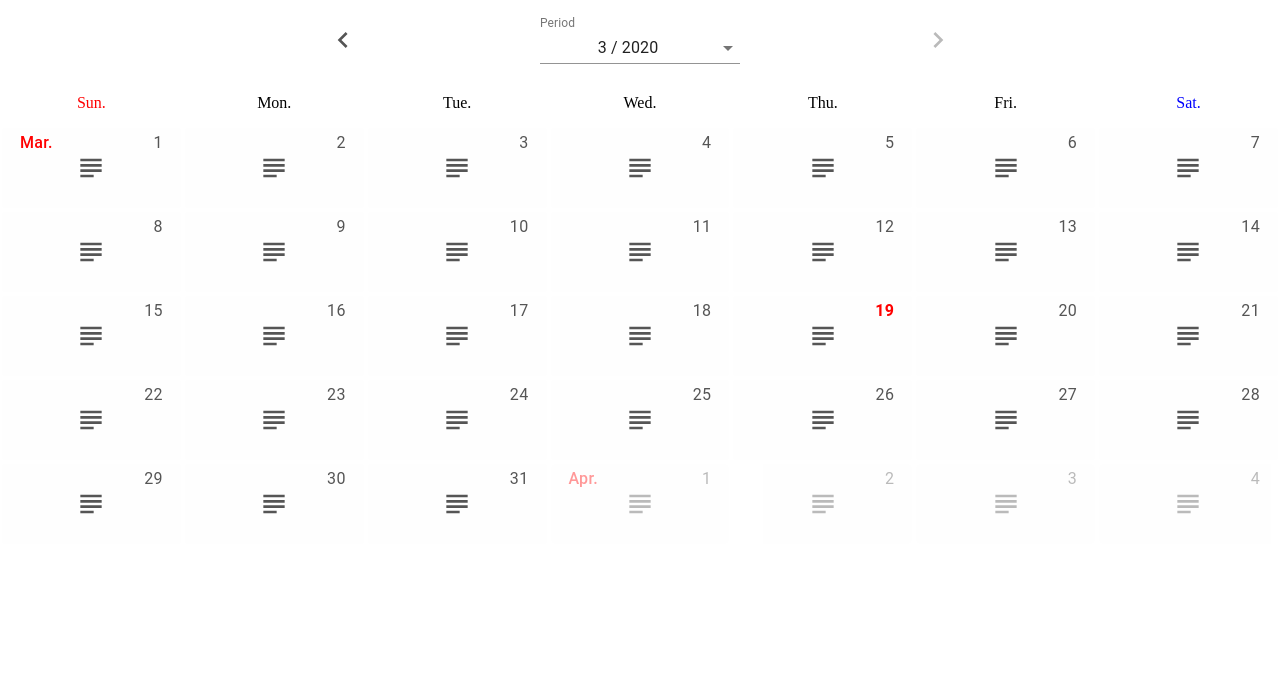
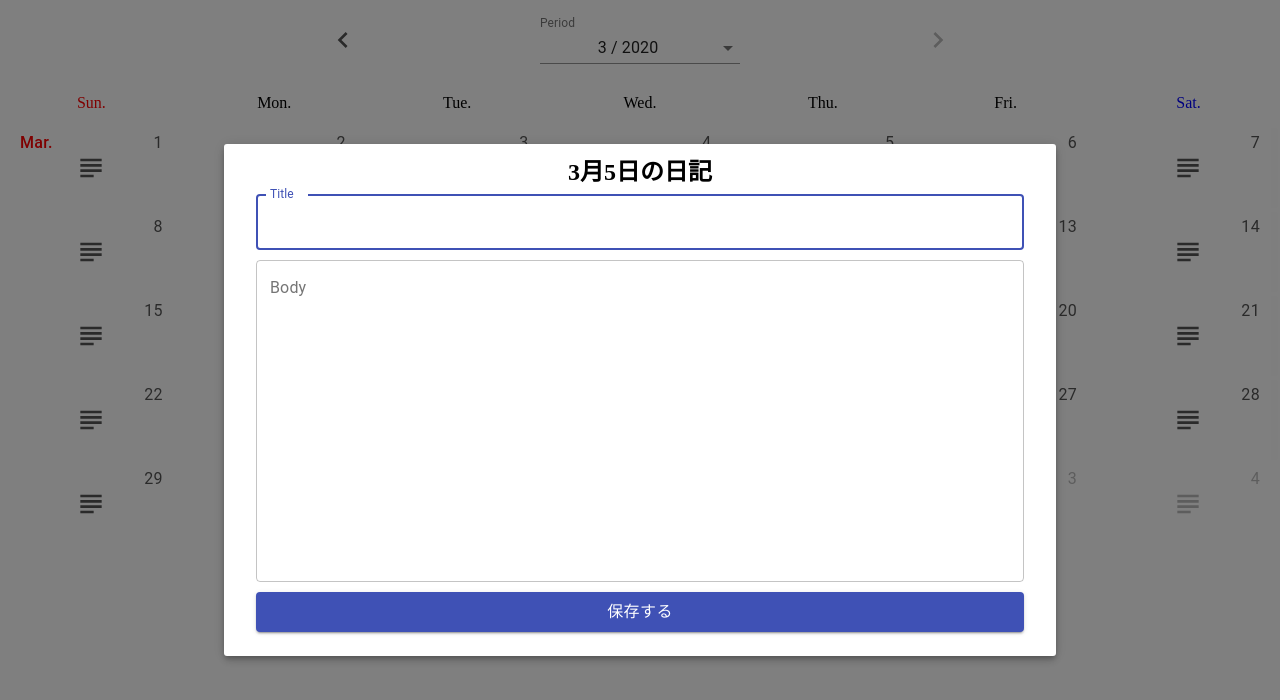
Before and after one commit to kifr/diary, a React (Create React App) app: page / in a window 1280 px wide. Both pictures are taken after a click on the button "aaaa". Shown: the top 700 px of the page. Built offline with nearby package versions, Linux system fonts and the light colour scheme.

Commit message:
implement edit UI

```diff
--- a/src/components/atoms/day.tsx
+++ b/src/components/atoms/day.tsx
@@ -1,9 +1,12 @@
 // modules
-import React from 'react';
+import React, { useContext } from 'react';
 import styled from 'styled-components';
 import Button from '@material-ui/core/Button';
 import AddIcon from '@material-ui/icons/Add';
 import SubjectIcon from '@material-ui/icons/Subject';
+
+// context
+import { ctx } from '../pages/top';
 
 interface DayProps {
   month: string;
@@ -16,9 +19,16 @@ interface DayProps {
 }
 
 export const Day: React.FC<DayProps> = props => {
+  const { setEditOpen, displayPeriod, setDisplayDate } = useContext(ctx);
+  const { displayMonth } = displayPeriod;
+
+  const handleDiaryEdit = (date: number) => {
+    setDisplayDate(`${displayMonth}-${date}`);
+    setEditOpen(true);
+  }
   return (
     <StyledLi isdisplayMonth={props.isdisplayMonth}>
-      <StyledButton title={props.title}>
+      <StyledButton title={props.title} onClick={() => handleDiaryEdit(props.date)}>
         {props.isFirstDay &&
           <StyledMonth>{props.month}</StyledMonth>
         }
--- /dev/null
+++ b/src/components/atoms/diaryEdit.tsx
@@ -0,0 +1,72 @@
+// modules
+import React, { useContext } from 'react';
+import styled from 'styled-components';
+import { H2 } from './h2';
+import { makeStyles, Theme, createStyles } from '@material-ui/core/styles';
+import Modal from '@material-ui/core/Modal';
+import TextField from '@material-ui/core/TextField';
+import Button from '@material-ui/core/Button';
+
+// context
+import { ctx } from '../pages/top';
+
+const useStyles = makeStyles((theme: Theme) =>
+  createStyles({
+    paper: {
+      position: 'absolute',
+      top: '50%',
+      left: '50%',
+      transform: 'translate(-50%, -50%)',
+      width: '60%',
+      outline: 'none',
+      backgroundColor: theme.palette.background.paper,
+      boxShadow: theme.shadows[5],
+      padding: theme.spacing(2, 4, 3),
+      borderRadius: '3px',
+      display: 'flex',
+      flexWrap: 'wrap',
+      flexDirection: 'column'
+    },
+  }),
+);
+
+export const DiaryEdit: React.FC = () => {
+  const classes = useStyles();
+  const { editOpen, setEditOpen, displayDate } = useContext(ctx);
+
+  return (
+    <Modal
+      aria-labelledby="simple-modal-title"
+      aria-describedby="simple-modal-description"
+      open={editOpen}
+      onClose={() => setEditOpen(false)}
+    >
+      <div className={classes.paper}>
+        <StyledH2>{displayDate.replace(/-/g, '月') + '日の日記'}</StyledH2>
+        <StyledTextField
+          label="Title"
+          variant="outlined"
+          autoFocus
+        />
+        <StyledTextField
+          multiline
+          rows={15}
+          label="Body"
+          variant='outlined'
+        />
+        <Button variant="contained" color="primary" onClick={() => setEditOpen(false)}>保存する</Button>
+      </div>
+    </Modal>
+  );
+}
+
+const StyledH2 = styled(H2)`
+  text-align: center;
+  margin-bottom: 10px;
+`;
+
+const StyledTextField = styled(TextField)`
+  && {
+    margin-bottom: 10px;
+  }
+`;
--- /dev/null
+++ b/src/components/atoms/h2.tsx
@@ -0,0 +1,19 @@
+// modules
+import React from 'react';
+import styled from 'styled-components';
+
+interface H2Type {
+  children: string;
+  className?: string;
+}
+
+export const H2: React.FC<H2Type> = props => {
+  return (
+    <StyledH2 className={props.className}>{props.children}</StyledH2>
+  );
+};
+
+const StyledH2 = styled.h2`
+  font-weight: bold;
+  font-size: 1.5rem;
+`;
--- a/src/components/atoms/period.tsx
+++ b/src/components/atoms/period.tsx
@@ -18,6 +18,21 @@ interface PeriodType {
   isDiary: boolean
 }
 
+const fetchResult: number[] = [
+  12019,
+  32019,
+  52019,
+  12020,
+  22020,
+  32020
+]; // fetch via API
+
+const checkIsDiary = (targetValue: number): boolean => {
+  return fetchResult.some((value) => {
+    return value === targetValue;
+  });
+}
+
 const useStyles = makeStyles((theme: Theme) =>
   createStyles({
     container: {
@@ -33,16 +48,6 @@ const useStyles = makeStyles((theme: Theme) =>
 
 export const Period = () => {
   const classes = useStyles();
-
-  const fetchResult: number[] = [
-    12019,
-    32019,
-    52019,
-    12020,
-    22020,
-    32020
-  ]; // fetch via API
-
   const { displayPeriod, setDisplayPeriod, thisYear, thisMonth } = useContext(ctx);
   const { displayMonth, displayYear } = displayPeriod;
 
@@ -52,13 +57,6 @@ export const Period = () => {
   const initialYear = displayYear;
   let reverse = false;
   let periods: PeriodType[] = [];
-
-  const checkIsDiary = (targetValue: number): boolean => {
-    return fetchResult.some((value) => {
-      return value === targetValue;
-    });
-  }
-
   for (let i = 0; i < 12; i++) {
     periods.push({
       value: `${targetMonth}-${targetYear}`,
--- a/src/components/organisms/calendar.tsx
+++ b/src/components/organisms/calendar.tsx
@@ -6,6 +6,7 @@ import styled from 'styled-components';
 import { PeriodController } from '../molecules/periodController';
 import { DayOfTheWeek } from '../atoms/dayOfTheWeek';
 import { Days } from '../molecules/days';
+import { DiaryEdit } from '../atoms/diaryEdit';
 
 export const Calendar: React.FC = () => {
   return (
@@ -13,6 +14,7 @@ export const Calendar: React.FC = () => {
       <PeriodController />
       <DayOfTheWeek />
       <Days />
+      <DiaryEdit />
     </StyledSection>
   );
 };
--- a/src/components/pages/top.tsx
+++ b/src/components/pages/top.tsx
@@ -14,11 +14,17 @@ const today = (new Date()).getDate();
 
 export const Top = () => {
   const [displayPeriod, setDisplayPeriod] = useState({ displayMonth, displayYear });
+  const [displayDate, setDisplayDate] = useState('');
+  const [editOpen, setEditOpen] = useState(false);
   ctx.displayPeriod = displayPeriod;
   ctx.setDisplayPeriod = setDisplayPeriod;
+  ctx.displayDate = displayDate;
+  ctx.setDisplayDate = setDisplayDate;
   ctx.thisYear = thisYear;
   ctx.thisMonth = thisMonth;
   ctx.today = today;
+  ctx.editOpen = editOpen;
+  ctx.setEditOpen = setEditOpen;
 
   return (
     <ctx.Provider value={ctx}>
```
Also changed, not shown: src/components/atoms/h1.tsx (added, +19 -0 lines), src/components/atoms/modalWrapper.tsx (added, +21 -0 lines).
